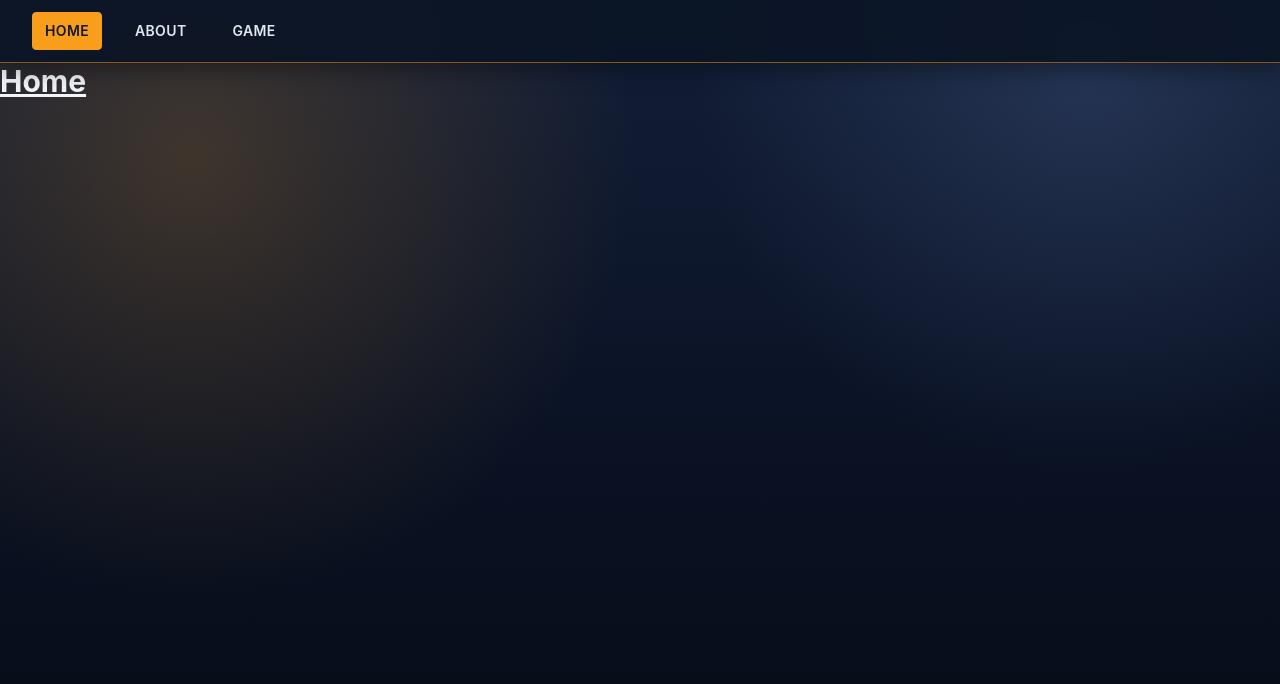
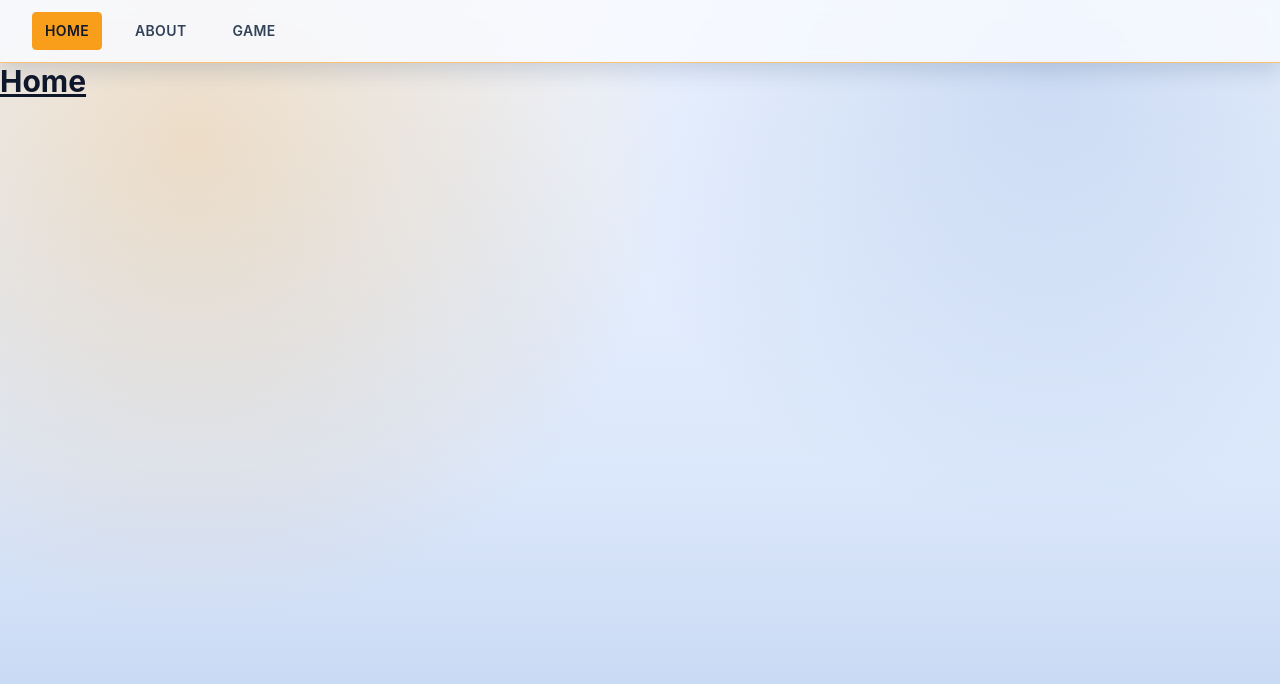
Before and after one commit to 76eren/ow-who-said-it, a React (Vite) app: page /home in a window 1280 px wide. Shown: the top 684 px of the page. Built offline with nearby package versions, Linux system fonts and the light colour scheme.

Commit message:
change theme

```diff
--- a/src/App.css
+++ b/src/App.css
@@ -2,9 +2,10 @@
 
 :root {
 	--ow-orange: #f99e1a;
-	--ow-deep: #0a1224;
-	--ow-mid: #131f38;
-	--ow-ink: #070b15;
+	--ow-blue: #4f7ec8;
+	--ow-cloud: #eef4ff;
+	--ow-sky: #dce8fb;
+	--ow-steel: #c2d3f1;
 }
 
 @layer base {
@@ -16,13 +17,13 @@
 
 	body {
 		@apply m-0;
-		background-color: var(--ow-ink);
+		background-color: var(--ow-cloud);
 	}
 }
 
 .ow-app {
 	background:
-		radial-gradient(circle at 15% 20%, rgb(249 158 26 / 20%), transparent 35%),
-		radial-gradient(circle at 85% 10%, rgb(97 125 181 / 24%), transparent 30%),
-		linear-gradient(180deg, var(--ow-mid) 0%, var(--ow-deep) 55%, var(--ow-ink) 100%);
+		radial-gradient(circle at 15% 18%, rgb(249 158 26 / 24%), transparent 38%),
+		radial-gradient(circle at 82% 8%, rgb(79 126 200 / 20%), transparent 36%),
+		linear-gradient(180deg, var(--ow-cloud) 0%, var(--ow-sky) 58%, var(--ow-steel) 100%);
 }
--- a/src/App.tsx
+++ b/src/App.tsx
@@ -8,7 +8,7 @@ import Home from "./pages/Home";
 function App() {
   return (
     <BrowserRouter>
-      <div className="ow-app min-h-screen text-slate-100 flex flex-col">
+      <div className="ow-app min-h-screen text-slate-900 flex flex-col">
         <Navbar />
         <main className="w-full flex-1">
           <Routes>
--- a/src/components/Navbar.tsx
+++ b/src/components/Navbar.tsx
@@ -8,7 +8,7 @@ export default function Navbar() {
   ];
 
   return (
-    <header className="sticky top-0 z-10 border-b border-[#f99e1a]/50 bg-[#0b1425]/90 shadow-[0_8px_20px_rgba(0,0,0,0.35)] backdrop-blur">
+    <header className="sticky top-0 z-10 border-b border-[#f99e1a]/60 bg-[#f8fbff]/85 shadow-[0_8px_20px_rgba(34,58,97,0.16)] backdrop-blur">
       <nav
         className="mx-auto flex w-full max-w-7xl items-center gap-5 py-3 sm:px-6 lg:px-8"
         aria-label="Main navigation"
@@ -23,7 +23,7 @@ export default function Navbar() {
                 "rounded-sm border px-3 py-2 text-sm font-semibold uppercase tracking-wide transition-colors duration-200",
                 isActive
                   ? "border-[#f99e1a] bg-[#f99e1a] text-[#111827]"
-                  : "border-transparent text-slate-200 hover:border-[#f99e1a]/60 hover:bg-[#22314e] hover:text-white",
+                  : "border-transparent text-slate-700 hover:border-[#f99e1a]/70 hover:bg-[#e4eefc] hover:text-slate-900",
               ].join(" ")
             }
           >
```
